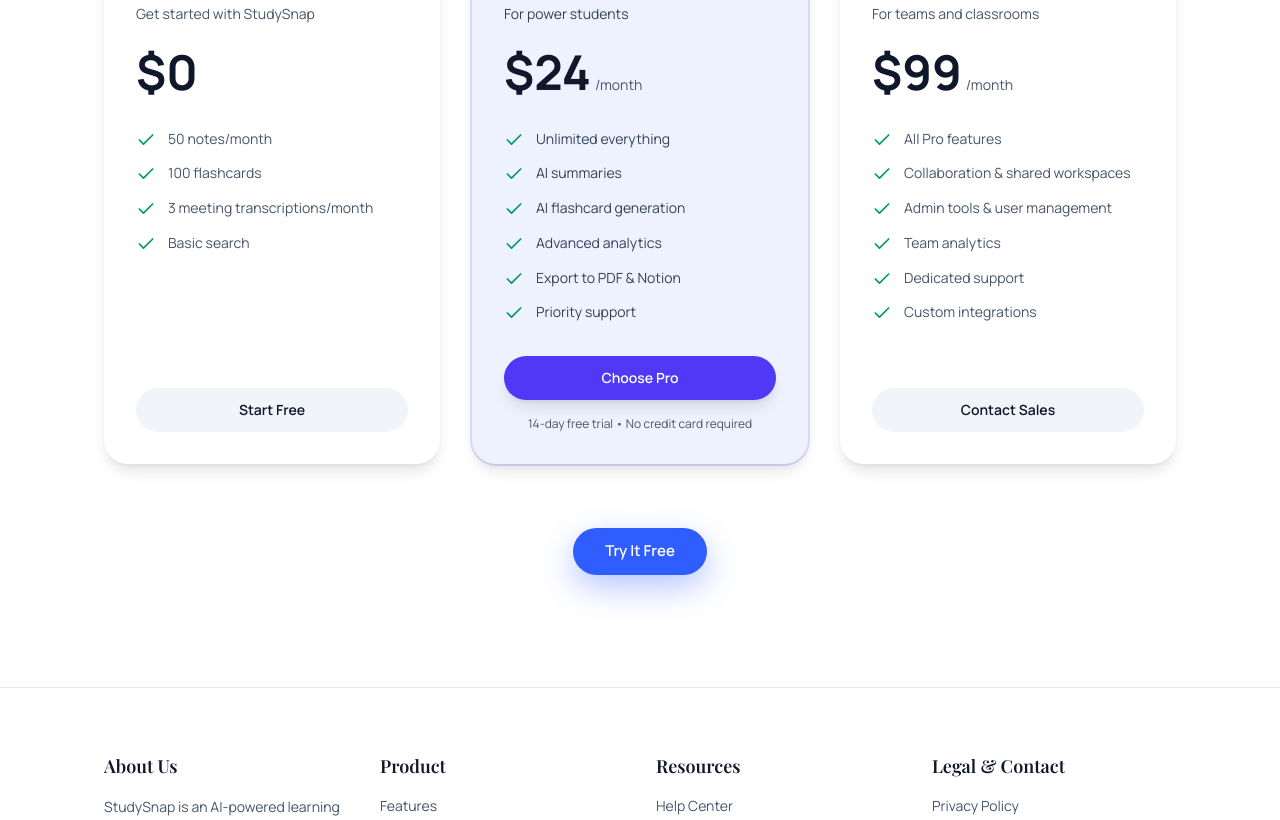
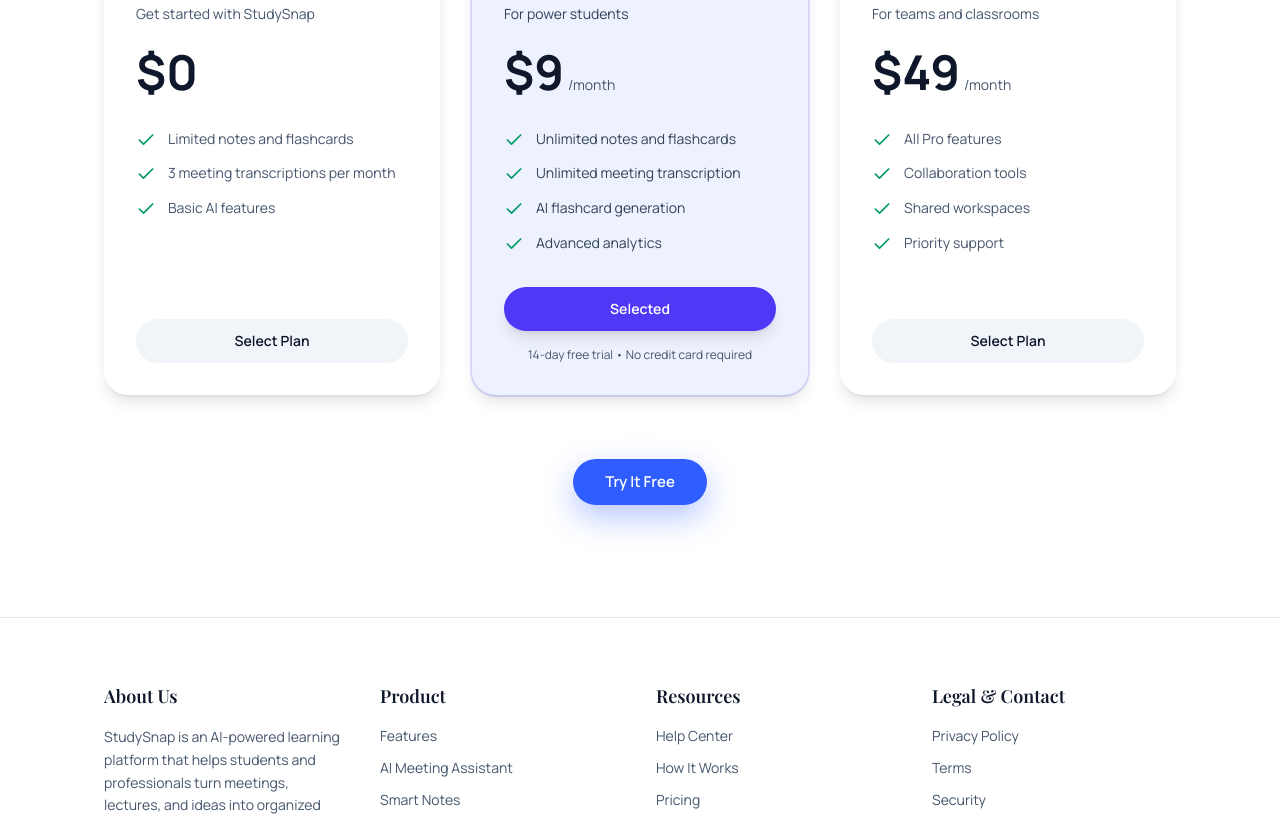
Before and after one commit to Sophorn-Sok/StudySnap-frontend, a Next.js app: page / in a window 1280 px wide. Shown: the part 6480-7300 px from the top of the page. Built offline with nearby package versions, Linux system fonts and the light colour scheme; a web font is replaced by a local one.

Commit message:
optimize pricing card in landing page

```diff
--- a/app/page.tsx
+++ b/app/page.tsx
@@ -90,44 +90,39 @@
     name: "Free",
     price: "$0",
     subtitle: "Get started with StudySnap",
-    cta: "Start Free",
+    cta: "Select Plan",
     featured: false,
     features: [
-      "50 notes/month",
-      "100 flashcards",
-      "3 meeting transcriptions/month",
-      "Basic search",
+      "Limited notes and flashcards",
+      "3 meeting transcriptions per month",
+      "Basic AI features",
     ],
   },
   {
     name: "Pro",
-    price: "$24",
+    price: "$9",
     subtitle: "For power students",
-    cta: "Choose Pro",
+    cta: "Selected",
     featured: true,
     badge: "Most Popular",
     features: [
-      "Unlimited everything",
-      "AI summaries",
+      "Unlimited notes and flashcards",
+      "Unlimited meeting transcription",
       "AI flashcard generation",
       "Advanced analytics",
-      "Export to PDF & Notion",
-      "Priority support",
     ],
   },
   {
     name: "Team",
-    price: "$99",
+    price: "$49",
     subtitle: "For teams and classrooms",
-    cta: "Contact Sales",
+    cta: "Select Plan",
     featured: false,
     features: [
       "All Pro features",
-      "Collaboration & shared workspaces",
-      "Admin tools & user management",
-      "Team analytics",
-      "Dedicated support",
-      "Custom integrations",
+      "Collaboration tools",
+      "Shared workspaces",
+      "Priority support",
     ],
   },
 ];
```
